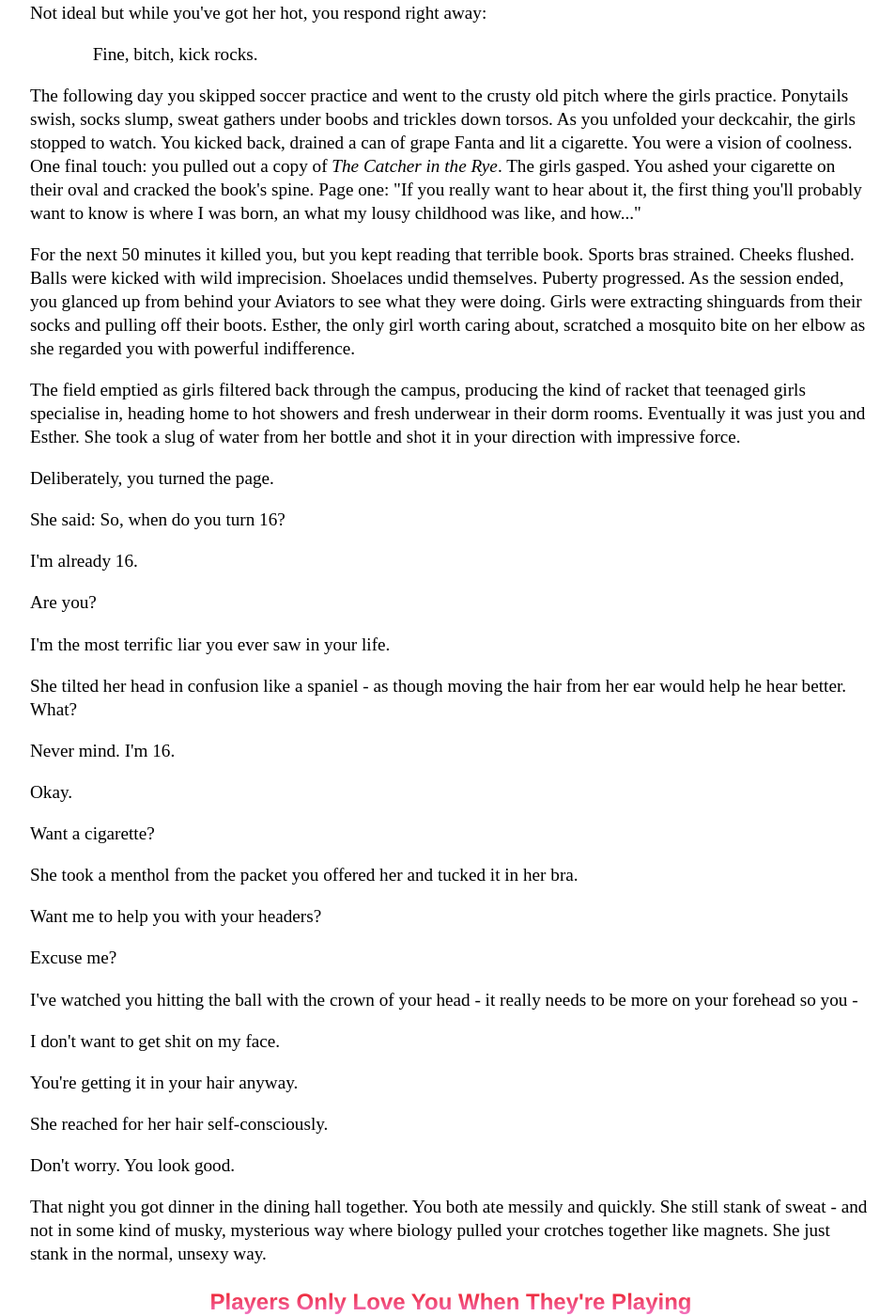
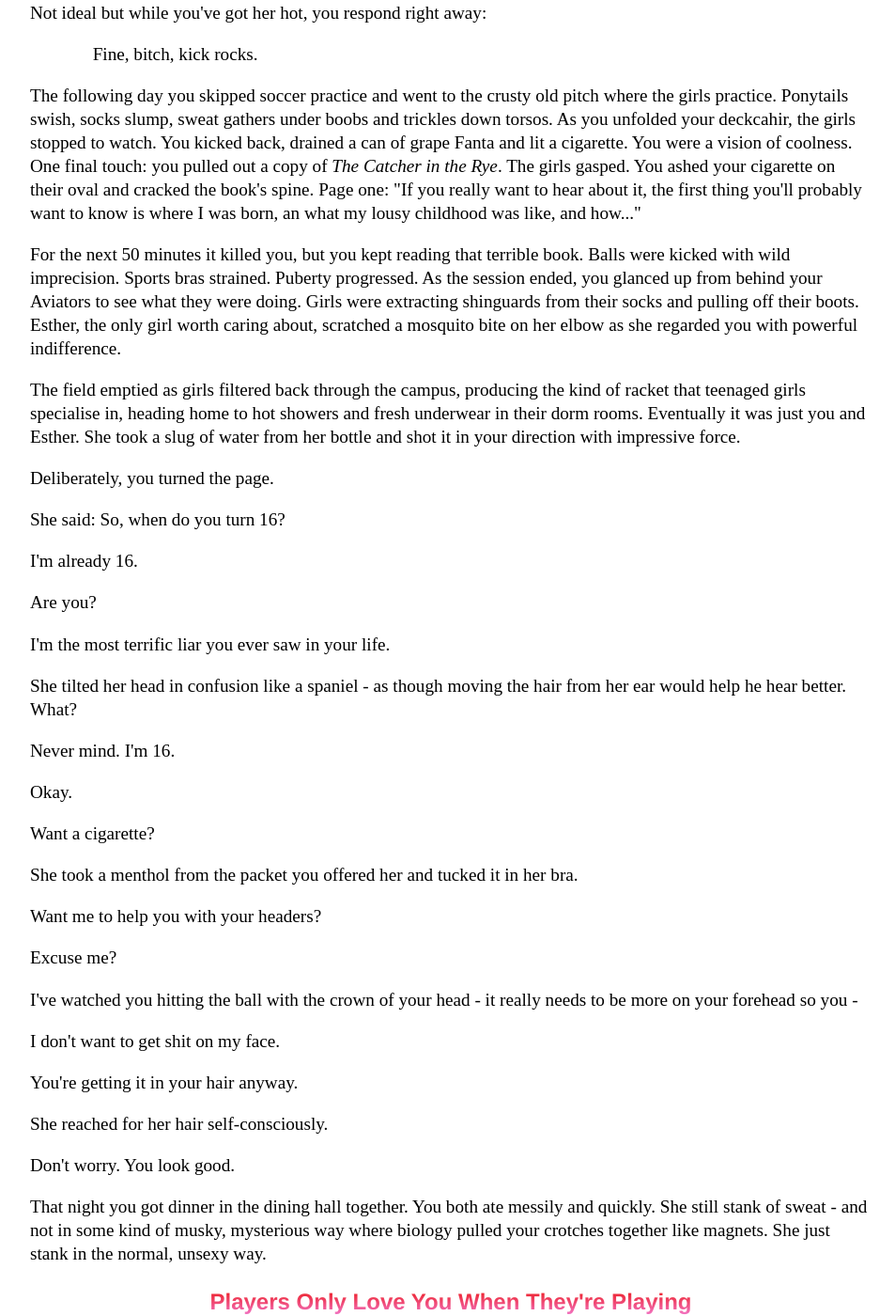
Before and after one commit to Pinelife/pinelife.github.io, a Jekyll site: the page built from Hellhole/excitingevent2.html, in a window 1280 px wide and 1400 px high, scrolled down 1113 px. Shown: the whole window at 94% size, without its empty margins (160-1113 px from the left). Built offline with Jekyll 4.4.1, drawn with Linux system fonts in a browser that asks for light colours; some of the changed text lies outside the part shown.

Commit message:
Update excitingevent2.html

```diff
--- a/Hellhole/excitingevent2.html
+++ b/Hellhole/excitingevent2.html
@@ -64,8 +64,8 @@ of grape Fanta and lit a cigarette. You were a vision of coolness. One final tou
   The girls gasped. You ashed your cigarette on their oval and cracked the book's spine. Page one: "If you really want to hear about it,
 the first thing you'll probably want to know is where I was born, an what my lousy childhood was like, and how..."
 </p>
-<p>For the next 50 minutes it killed you, but you kept reading that terrible book. Sports bras strained. Cheeks flushed.
-Balls were kicked with wild imprecision. Shoelaces undid themselves. Puberty progressed. As the session ended,
+<p>For the next 50 minutes it killed you, but you kept reading that terrible book.
+Balls were kicked with wild imprecision. Sports bras strained. Puberty progressed. As the session ended,
 you glanced up from behind your Aviators to see what they were doing. Girls were extracting shinguards from their
 socks and pulling off their boots. Esther, the only girl worth caring about, scratched a mosquito bite on her elbow as she
  regarded you with powerful indifference.
```
Also changed, not shown: other parts of Hellhole/excitingevent2.html (+4 -4 lines).
